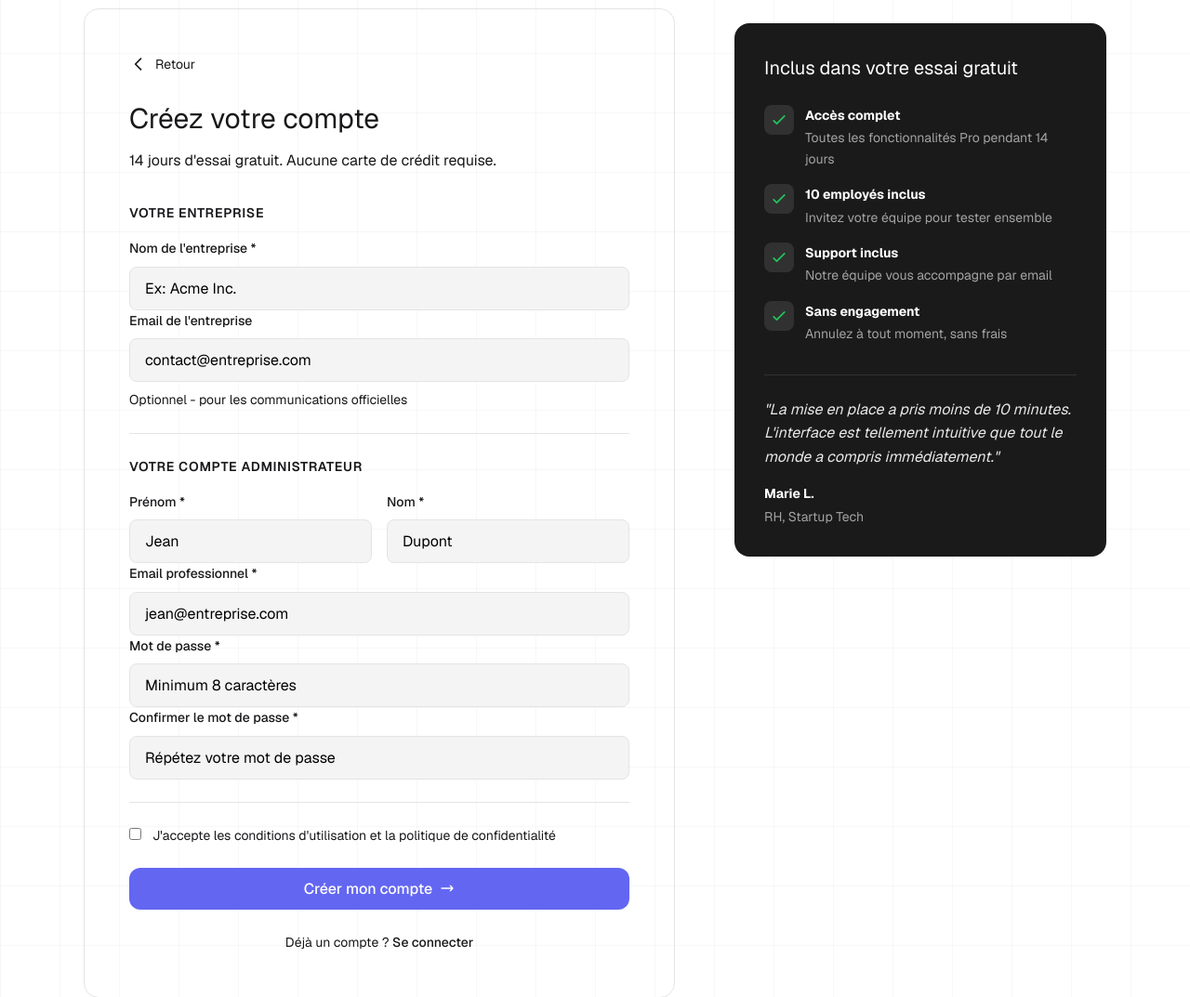
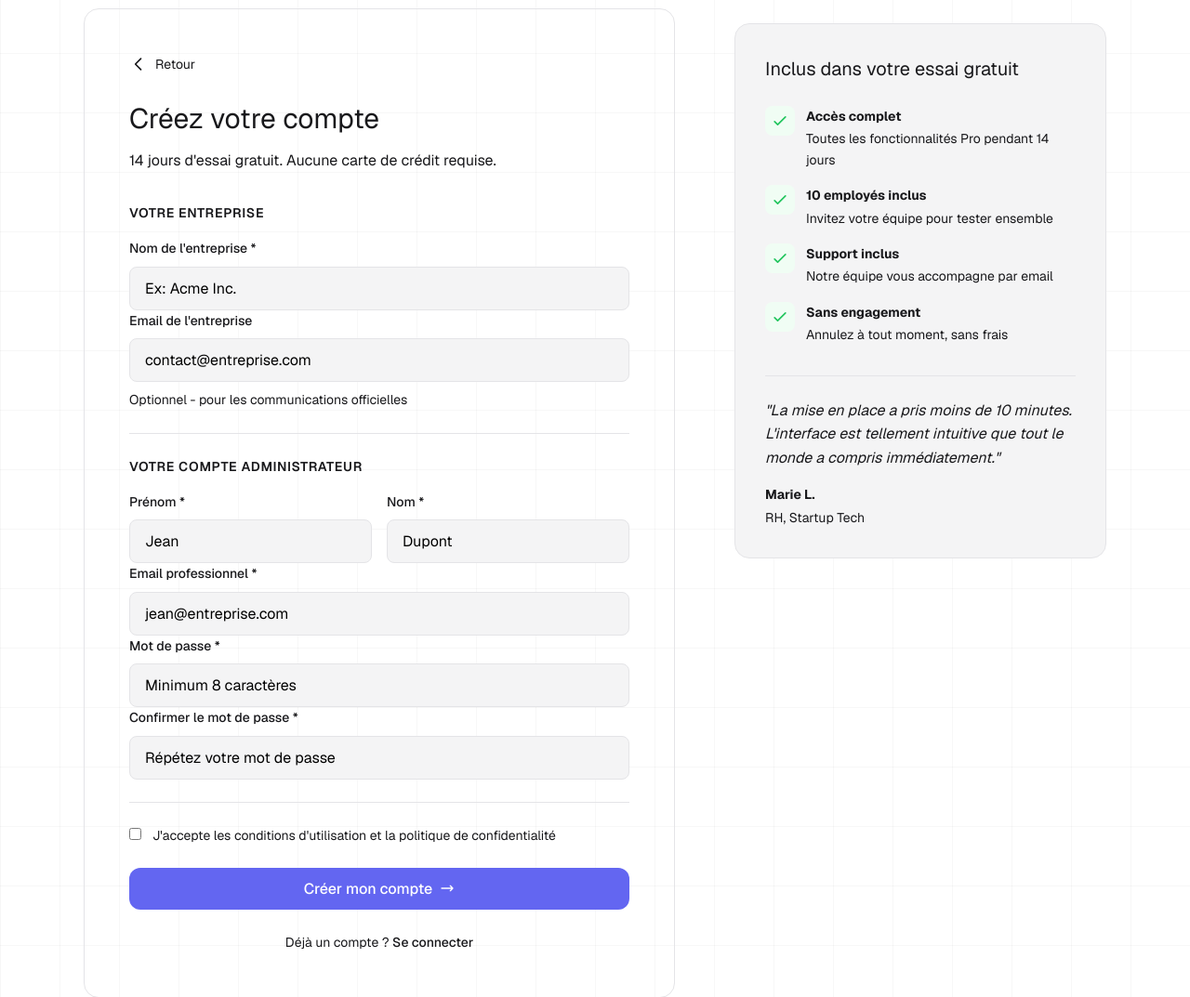
Before and after one commit to tchernob/congesflow, a Flask app: page /signup in a window 1280 px wide. Shown: the part 71-1144 px from the top of the page at 93% size. Run offline with Flask 3, Linux system fonts and the light colour scheme.

Commit message:
Fix: Utiliser un fond clair avec texte noir pour le panneau avantages
Remplace le fond noir par un fond clair cohérent avec le reste du site.

🤖 Generated with [Claude Code](https://claude.com/claude-code)

Co-Authored-By: Claude <noreply@anthropic.com>

```diff
--- a/app/templates/marketing/signup.html
+++ b/app/templates/marketing/signup.html
@@ -362,8 +362,8 @@
 }
 
 .benefits-content {
-    background: #1a1a1a;
-    color: #ffffff;
+    background: var(--color-surface);
+    border: 1px solid var(--color-border);
     border-radius: var(--radius-xl);
     padding: var(--space-8);
 }
@@ -373,7 +373,7 @@
     font-size: var(--text-xl);
     font-weight: 400;
     margin-bottom: var(--space-6);
-    color: #ffffff;
+    color: var(--color-ink);
 }
 
 .benefits-list {
@@ -392,7 +392,7 @@
 .benefit-icon {
     width: 32px;
     height: 32px;
-    background: rgba(255,255,255,0.1);
+    background: #f0fdf4;
     border-radius: var(--radius-md);
     display: flex;
     align-items: center;
@@ -405,18 +405,18 @@
     display: block;
     font-size: var(--text-sm);
     margin-bottom: 2px;
-    color: #ffffff;
+    color: var(--color-ink);
 }
 
 .benefit-item p {
     font-size: var(--text-sm);
-    color: rgba(255,255,255,0.6);
+    color: var(--color-ink-muted);
     margin: 0;
 }
 
 .benefits-quote {
     padding-top: var(--space-6);
-    border-top: 1px solid rgba(255,255,255,0.1);
+    border-top: 1px solid var(--color-border);
 }
 
 .benefits-quote p {
@@ -425,7 +425,7 @@
     font-size: var(--text-base);
     line-height: 1.6;
     margin-bottom: var(--space-4);
-    color: rgba(255, 255, 255, 0.9);
+    color: var(--color-ink);
 }
 
 .benefits-author {
@@ -436,12 +436,12 @@
 
 .benefits-author strong {
     font-size: var(--text-sm);
-    color: #ffffff;
+    color: var(--color-ink);
 }
 
 .benefits-author span {
     font-size: var(--text-sm);
-    color: rgba(255, 255, 255, 0.6);
+    color: var(--color-ink-muted);
 }
 
 /* Alert */
```
